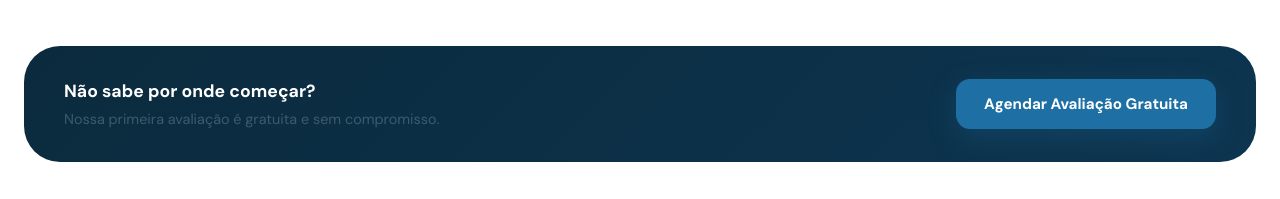
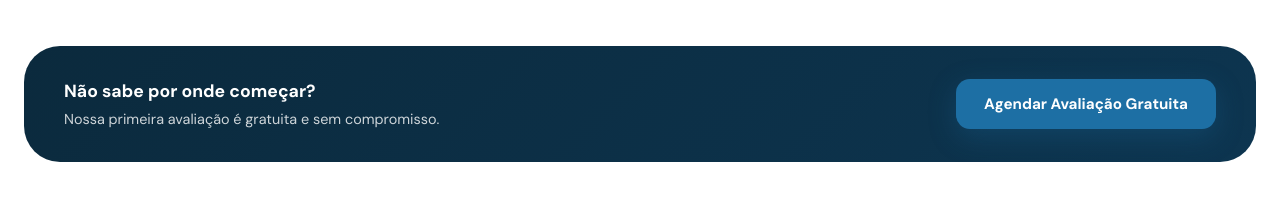
Before and after one commit to Wallaceoll/odonto-landing, a React (Vite) app: page / in a window 1280 px wide. Shown: the part 1661-1860 px from the top of the page. Built offline with nearby package versions, Linux system fonts and the light colour scheme.

Commit message:
adjust color for text

```diff
--- a/src/components/Convenios/Convenios.module.css
+++ b/src/components/Convenios/Convenios.module.css
@@ -53,4 +53,4 @@
   text-transform: uppercase; color: var(--c-primary-light);
 }
 .ctaTitle { font-size: 1.5rem; font-weight: 700; color: white; letter-spacing: -.02em; line-height: 1.25; }
-.ctaText { font-size: .9rem; color: var(--c-slate); line-height: 1.65; }
+.ctaText { font-size: .9rem; color: rgba(255,255,255,.9); line-height: 1.65; }
--- a/src/components/Services/Services.module.css
+++ b/src/components/Services/Services.module.css
@@ -97,4 +97,4 @@
 }
 .bottomText { display: flex; flex-direction: column; gap: .3rem; }
 .bottomText strong { color: white; font-size: 1.1rem; }
-.bottomText span { color: var(--c-slate); font-size: .9rem; }
+.bottomText span { color: rgba(255,255,255,.8); font-size: .9rem; }
```
